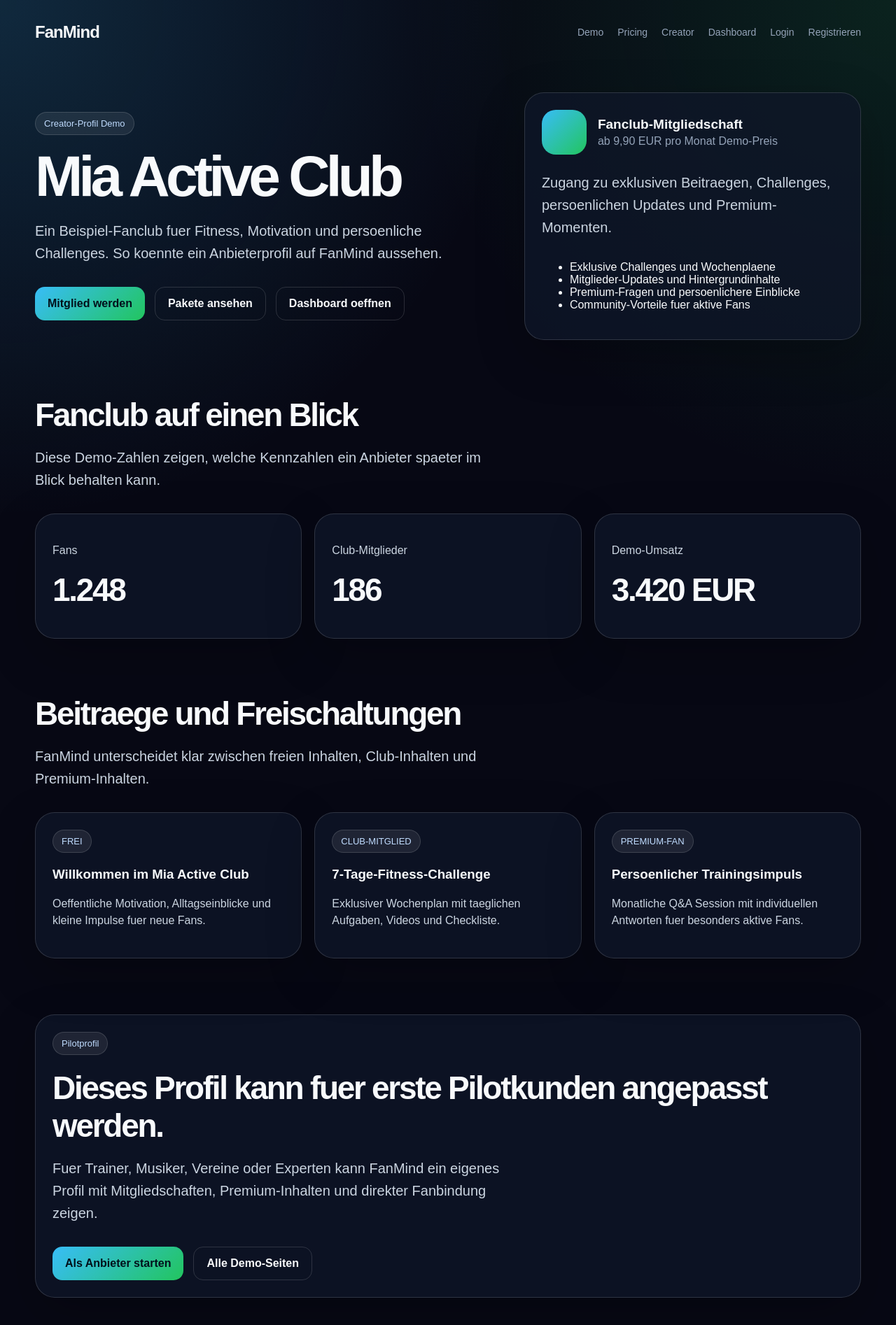
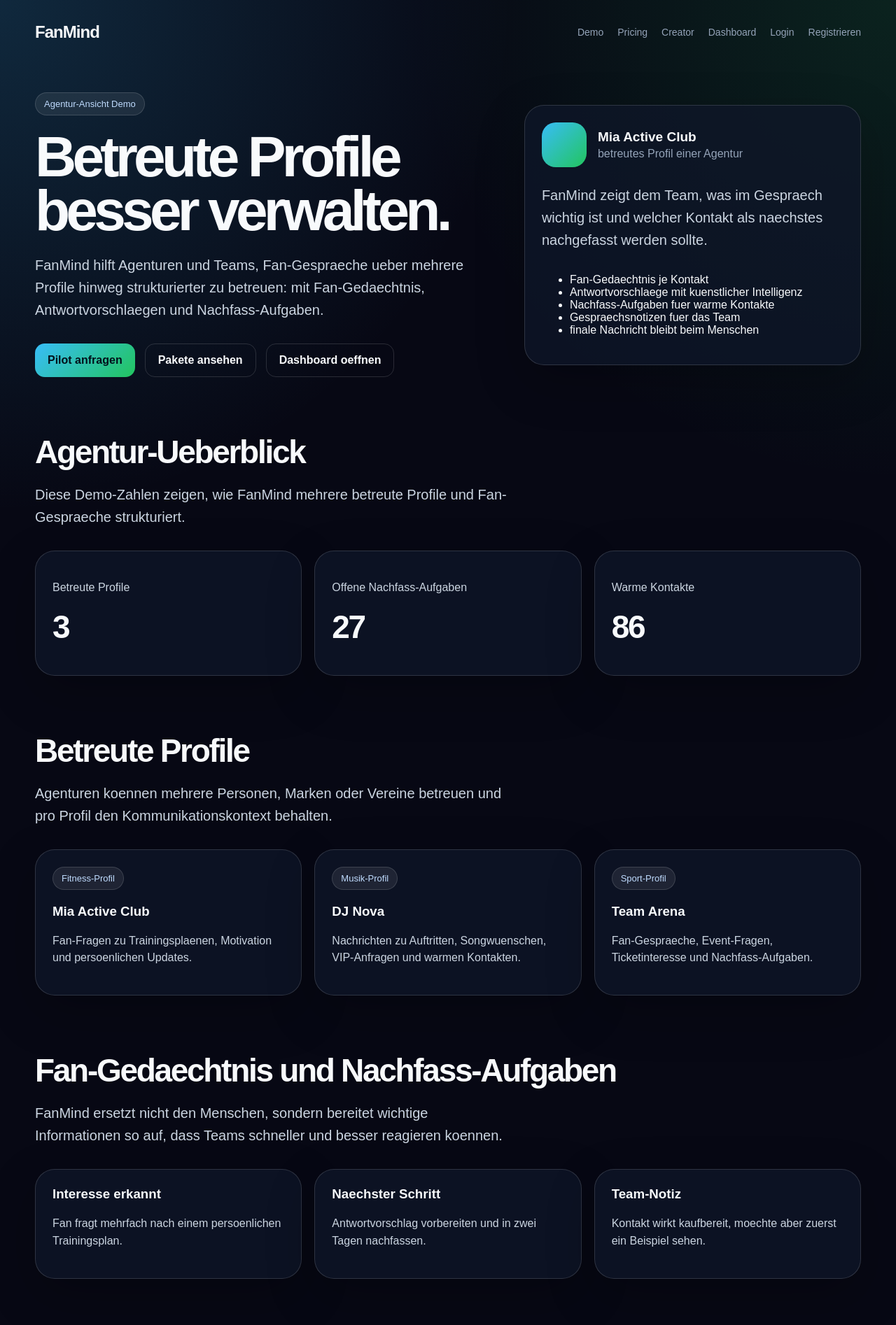
Before and after one commit to Bernds-tech/FanMind, a Next.js app: page /creator/demo in a window 1280 px wide. Shown: the top 1894 px of the page at 70% size. Built offline with nearby package versions, Linux system fonts and the light colour scheme.

Commit message:
Refocus creator demo on agency managed profiles

```diff
--- a/src/app/creator/demo/page.tsx
+++ b/src/app/creator/demo/page.tsx
@@ -1,35 +1,5 @@
 import SiteNav from "@/components/SiteNav";
-
-const posts = [
-  {
-    type: "FREI",
-    title: "Willkommen im Mia Active Club",
-    text: "Oeffentliche Motivation, Alltagseinblicke und kleine Impulse fuer neue Fans."
-  },
-  {
-    type: "CLUB-MITGLIED",
-    title: "7-Tage-Fitness-Challenge",
-    text: "Exklusiver Wochenplan mit taeglichen Aufgaben, Videos und Checkliste."
-  },
-  {
-    type: "PREMIUM-FAN",
-    title: "Persoenlicher Trainingsimpuls",
-    text: "Monatliche Q&A Session mit individuellen Antworten fuer besonders aktive Fans."
-  }
-];
-
-const benefits = [
-  "Exklusive Challenges und Wochenplaene",
-  "Mitglieder-Updates und Hintergrundinhalte",
-  "Premium-Fragen und persoenlichere Einblicke",
-  "Community-Vorteile fuer aktive Fans"
-];
-
-const stats = [
-  { label: "Fans", value: "1.248" },
-  { label: "Club-Mitglieder", value: "186" },
-  { label: "Demo-Umsatz", value: "3.420 EUR" }
-];
+import { agencyStats, assistantBenefits, fanMemoryItems, managedProfiles } from "@/data/agencyDemo";
 
 export default function CreatorDemoPage() {
   return (
@@ -39,31 +9,29 @@ export default function CreatorDemoPage() {
 
         <section className="hero">
           <div>
-            <div className="badge">Creator-Profil Demo</div>
-            <h1>Mia Active Club</h1>
+            <div className="badge">Agentur-Ansicht Demo</div>
+            <h1>Betreute Profile besser verwalten.</h1>
             <p className="lead">
-              Ein Beispiel-Fanclub fuer Fitness, Motivation und persoenliche Challenges. So koennte ein Anbieterprofil auf FanMind aussehen.
+              FanMind hilft Agenturen und Teams, Fan-Gespraeche ueber mehrere Profile hinweg strukturierter zu betreuen: mit Fan-Gedaechtnis, Antwortvorschlaegen und Nachfass-Aufgaben.
             </p>
             <div className="actions">
-              <a className="button primary" href="/register">Mitglied werden</a>
+              <a className="button primary" href="/register">Pilot anfragen</a>
               <a className="button" href="/pricing">Pakete ansehen</a>
               <a className="button" href="/dashboard">Dashboard oeffnen</a>
             </div>
           </div>
 
-          <aside className="hero-card" id="membership">
+          <aside className="hero-card">
             <div className="profile-head">
               <div className="avatar" />
               <div>
-                <div className="profile-title">Fanclub-Mitgliedschaft</div>
-                <div className="profile-subtitle">ab 9,90 EUR pro Monat Demo-Preis</div>
+                <div className="profile-title">Mia Active Club</div>
+                <div className="profile-subtitle">betreutes Profil einer Agentur</div>
               </div>
             </div>
-            <p className="lead">
-              Zugang zu exklusiven Beitraegen, Challenges, persoenlichen Updates und Premium-Momenten.
-            </p>
+            <p className="lead">FanMind zeigt dem Team, was im Gespraech wichtig ist und welcher Kontakt als naechstes nachgefasst werden sollte.</p>
             <ul>
-              {benefits.map((benefit) => (
+              {assistantBenefits.map((benefit) => (
                 <li key={benefit}>{benefit}</li>
               ))}
             </ul>
@@ -71,10 +39,10 @@ export default function CreatorDemoPage() {
         </section>
 
         <section className="section">
-          <h2>Fanclub auf einen Blick</h2>
-          <p className="lead">Diese Demo-Zahlen zeigen, welche Kennzahlen ein Anbieter spaeter im Blick behalten kann.</p>
+          <h2>Agentur-Ueberblick</h2>
+          <p className="lead">Diese Demo-Zahlen zeigen, wie FanMind mehrere betreute Profile und Fan-Gespraeche strukturiert.</p>
           <div className="grid">
-            {stats.map((stat) => (
+            {agencyStats.map((stat) => (
               <article className="card" key={stat.label}>
                 <p>{stat.label}</p>
                 <h2>{stat.value}</h2>
@@ -84,28 +52,29 @@ export default function CreatorDemoPage() {
         </section>
 
         <section className="section">
-          <h2>Beitraege und Freischaltungen</h2>
-          <p className="lead">FanMind unterscheidet klar zwischen freien Inhalten, Club-Inhalten und Premium-Inhalten.</p>
+          <h2>Betreute Profile</h2>
+          <p className="lead">Agenturen koennen mehrere Personen, Marken oder Vereine betreuen und pro Profil den Kommunikationskontext behalten.</p>
           <div className="grid">
-            {posts.map((post) => (
-              <article className="card" key={post.title}>
-                <div className="badge">{post.type}</div>
-                <h3>{post.title}</h3>
-                <p>{post.text}</p>
+            {managedProfiles.map((profile) => (
+              <article className="card" key={profile.title}>
+                <div className="badge">{profile.type}</div>
+                <h3>{profile.title}</h3>
+                <p>{profile.text}</p>
               </article>
             ))}
           </div>
         </section>
 
-        <section className="section hero-card">
-          <div className="badge">Pilotprofil</div>
-          <h2>Dieses Profil kann fuer erste Pilotkunden angepasst werden.</h2>
-          <p className="lead">
-            Fuer Trainer, Musiker, Vereine oder Experten kann FanMind ein eigenes Profil mit Mitgliedschaften, Premium-Inhalten und direkter Fanbindung zeigen.
-          </p>
-          <div className="actions">
-            <a className="button primary" href="/register">Als Anbieter starten</a>
-            <a className="button" href="/demo">Alle Demo-Seiten</a>
+        <section className="section">
+          <h2>Fan-Gedaechtnis und Nachfass-Aufgaben</h2>
+          <p className="lead">FanMind ersetzt nicht den Menschen, sondern bereitet wichtige Informationen so auf, dass Teams schneller und besser reagieren koennen.</p>
+          <div className="grid">
+            {fanMemoryItems.map((item) => (
+              <article className="card" key={item.title}>
+                <h3>{item.title}</h3>
+                <p>{item.text}</p>
+              </article>
+            ))}
           </div>
         </section>
       </div>
```
